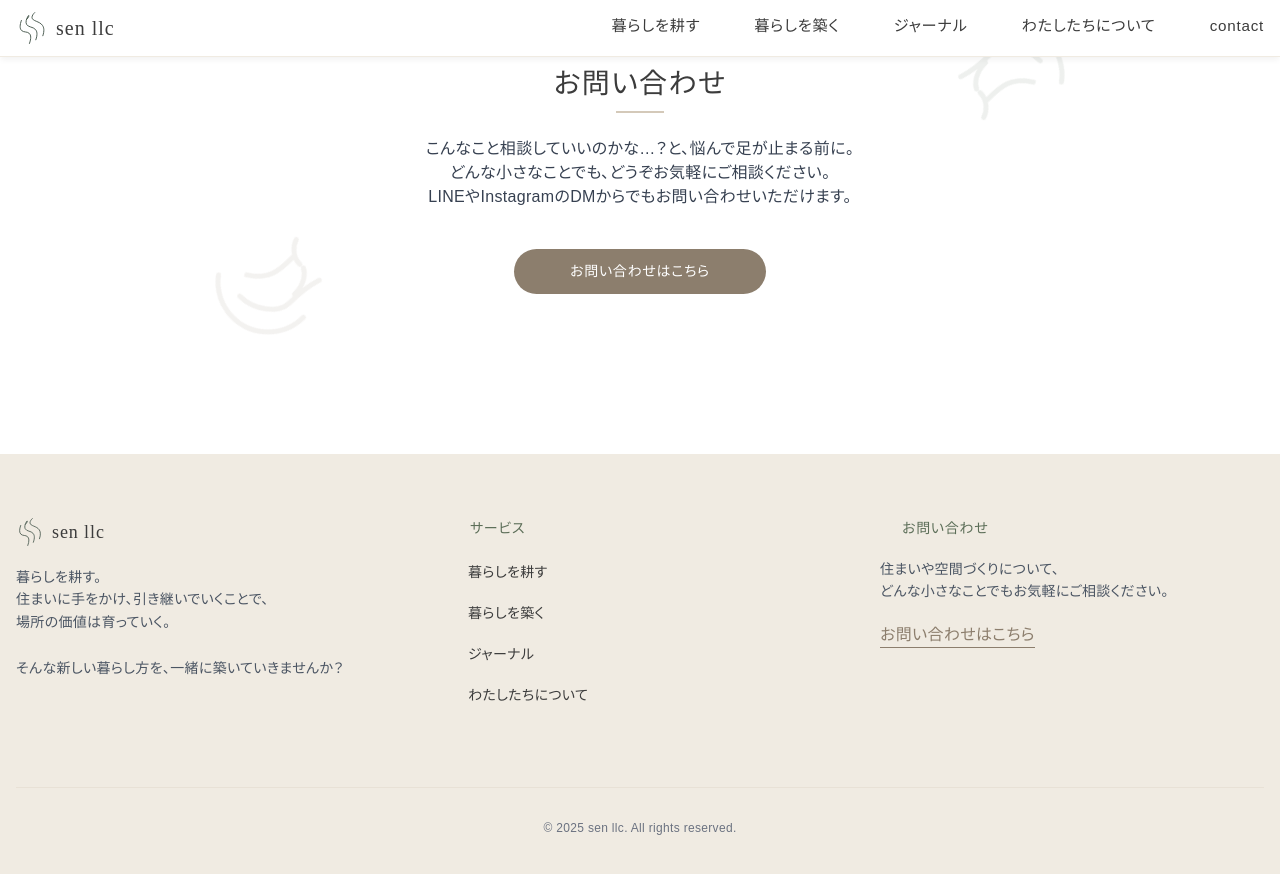
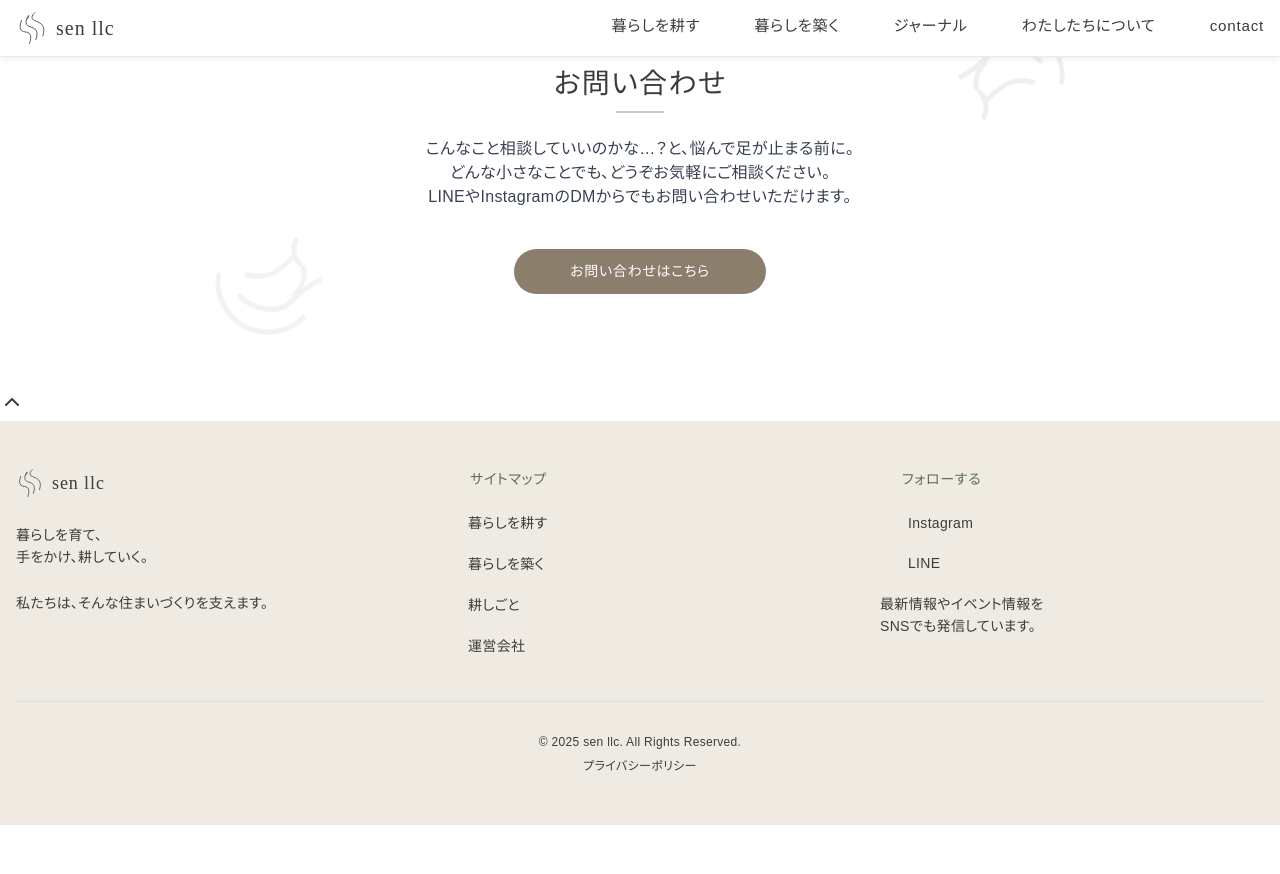
Before and after one commit to sen-llc/sen-llc.github.io, a Jekyll site: the page built from index.html, in a window 1280 px wide and 900 px high, scrolled down 3494 px. Shown: the top 874 px of the window. Built offline with Jekyll 4.4.1, drawn with Linux system fonts in a browser that asks for light colours; nearby versions of some CDN libraries; some web fonts are replaced; after the commit the page ends 4319 px from its top, so only the background shows below that.

Commit message:
Update footer.html

```diff
--- a/_includes/footer.html
+++ b/_includes/footer.html
@@ -1,26 +1,35 @@
-<footer class="bg-sen-natural py-12 md:py-16 mt-12 md:mt-16">
+<!-- ページトップへ戻るボタン -->
+<div class="back-to-top-container">
+  <button id="back-to-top" class="back-to-top" aria-label="ページトップへ戻る">
+    <svg xmlns="http://www.w3.org/2000/svg" width="24" height="24" viewBox="0 0 24 24" fill="none" stroke="currentColor" stroke-width="2" stroke-linecap="round" stroke-linejoin="round">
+      <path d="m18 15-6-6-6 6"/>
+    </svg>
+  </button>
+</div>
+
+<footer class="bg-sen-natural py-10 md:py-12">
   <div class="container mx-auto px-4">
+    <!-- メインフッターコンテンツ -->
     <div class="grid grid-cols-1 md:grid-cols-3 gap-10 md:gap-12">
-      <!-- Company Info -->
-      <div class="space-y-4 md:space-y-5">
-        <div class="flex items-center space-x-2">
-          <img src="/assets/images/logo.svg" alt="sen llc" class="h-6 w-6 md:h-7 md:w-7">
+      <!-- 左カラム：ロゴ＋一言紹介 -->
+      <div class="space-y-4 md:space-y-5 text-center md:text-left">
+        <a href="/" class="inline-flex items-center space-x-2 group">
+          <img src="/assets/images/logo.svg" alt="sen llc" class="h-6 w-6 md:h-7 md:w-7 transition-transform duration-300 group-hover:rotate-12">
           <span class="text-lg font-serif tracking-wider text-sen-dark">sen llc</span>
-        </div>
-        <p class="text-sm leading-relaxed text-gray-600">
-          暮らしを耕す。<br class="hidden xs:block">
-          住まいに手をかけ、引き継いでいくことで、<br class="hidden xs:block">
-          場所の価値は育っていく。<br class="hidden xs:block"><br class="hidden xs:block">
-          そんな新しい暮らし方を、一緒に築いていきませんか？
+        </a>
+        <p class="text-sm leading-relaxed text-sen-dark">
+          暮らしを育て、<br>
+          手をかけ、耕していく。<br><br>
+          私たちは、そんな住まいづくりを支えます。
         </p>
-        <!-- SNSアイコン - タップフィードバック強化 -->
-        <div class="flex space-x-5 pt-2">
-          <a href="#" class="text-sen-brown hover:text-sen-green transition-colors p-1 focus:outline-none focus:ring-2 focus:ring-sen-brown rounded-full touch-feedback icon-btn" aria-label="Instagramでフォローする">
+        <!-- SNSアイコン - モバイルでは表示、PCでは非表示 -->
+        <div class="flex justify-center md:hidden space-x-5 pt-2">
+          <a href="#" class="text-sen-dark hover:text-sen-brown transition-colors p-1 focus:outline-none focus:ring-2 focus:ring-sen-brown rounded-full touch-feedback icon-btn" aria-label="Instagramでフォローする">
             <svg class="w-5 h-5 icon-sen-brown icon-hover-scale" aria-hidden="true">
               <use xlink:href="/assets/icons/icon-set.svg#icon-instagram"></use>
             </svg>
           </a>
-          <a href="#" class="text-sen-brown hover:text-sen-green transition-colors p-1 focus:outline-none focus:ring-2 focus:ring-sen-brown rounded-full touch-feedback icon-btn" aria-label="LINEで友達になる">
+          <a href="#" class="text-sen-dark hover:text-sen-brown transition-colors p-1 focus:outline-none focus:ring-2 focus:ring-sen-brown rounded-full touch-feedback icon-btn" aria-label="LINEで友達になる">
             <svg class="w-6 h-6 icon-sen-brown icon-hover-scale" aria-hidden="true">
               <use xlink:href="/assets/icons/icon-set.svg#icon-line"></use>
             </svg>
@@ -28,15 +37,14 @@
         </div>
       </div>
 
-      <!-- Quick Links -->
-      <div>
-        <h3 class="text-sm font-medium uppercase tracking-wider mb-4 md:mb-5 text-sen-green flex items-center">
+      <!-- 中央カラム：各ページリンク -->
+      <div class="text-center md:text-left">
+        <h3 class="text-sm font-medium uppercase tracking-wider mb-4 md:mb-5 text-sen-green flex justify-center md:justify-start items-center">
           <svg class="w-4 h-4 mr-1.5 icon-sen-green icon-animate-fade-in" aria-hidden="true">
             <use xlink:href="/assets/icons/icon-set.svg#icon-arrow-right"></use>
           </svg>
-          サービス
+          サイトマップ
         </h3>
-        <!-- Quick Links セクションのリンクテキストを変更 -->
         <ul class="space-y-3 text-sm">
           <li>
             <a href="/rental" class="hover:text-sen-brown transition-colors inline-flex items-center border-b border-transparent hover:border-sen-brown pb-1 py-1 focus:outline-none focus:ring-2 focus:ring-sen-brown rounded">
@@ -59,7 +67,7 @@
               <svg class="w-3.5 h-3.5 mr-1.5 text-sen-brown opacity-70 icon-sen-brown icon-animate-fade-in delay-200" aria-hidden="true">
                 <use xlink:href="/assets/icons/icon-set.svg#icon-message"></use>
               </svg>
-              ジャーナル
+              耕しごと
             </a>
           </li>
           <li>
@@ -67,35 +75,46 @@
               <svg class="w-3.5 h-3.5 mr-1.5 text-sen-brown opacity-70 icon-sen-brown icon-animate-fade-in delay-300" aria-hidden="true">
                 <use xlink:href="/assets/icons/icon-set.svg#icon-sprout"></use>
               </svg>
-              わたしたちについて
+              運営会社
             </a>
           </li>
         </ul>
       </div>
 
-      <!-- Contact -->
-      <div>
-        <h3 class="text-sm font-medium uppercase tracking-wider mb-4 md:mb-5 text-sen-green flex items-center">
+      <!-- 右カラム：SNSアイコン -->
+      <div class="text-center md:text-left">
+        <h3 class="text-sm font-medium uppercase tracking-wider mb-4 md:mb-5 text-sen-green flex justify-center md:justify-start items-center">
           <svg class="w-4 h-4 mr-1.5 icon-sen-green icon-animate-fade-in" aria-hidden="true">
-            <use xlink:href="/assets/icons/icon-set.svg#icon-mail"></use>
+            <use xlink:href="/assets/icons/icon-set.svg#icon-message"></use>
           </svg>
-          お問い合わせ
+          フォローする
         </h3>
-        <p class="text-sm leading-relaxed text-gray-600 mb-4">
-          住まいや空間づくりについて、<br class="hidden xs:block">
-          どんな小さなことでもお気軽にご相談ください。
+        <!-- SNSアイコン - PCでのみ表示 -->
+        <div class="hidden md:flex md:flex-col space-y-3">
+          <a href="#" class="hover:text-sen-brown transition-colors inline-flex items-center focus:outline-none focus:ring-2 focus:ring-sen-brown rounded py-1">
+            <svg class="w-5 h-5 mr-2 icon-sen-brown" aria-hidden="true">
+              <use xlink:href="/assets/icons/icon-set.svg#icon-instagram"></use>
+            </svg>
+            <span class="text-sm">Instagram</span>
+          </a>
+          <a href="#" class="hover:text-sen-brown transition-colors inline-flex items-center focus:outline-none focus:ring-2 focus:ring-sen-brown rounded py-1">
+            <svg class="w-5 h-5 mr-2 icon-sen-brown" aria-hidden="true">
+              <use xlink:href="/assets/icons/icon-set.svg#icon-line"></use>
+            </svg>
+            <span class="text-sm">LINE</span>
+          </a>
+        </div>
+        <p class="text-sm leading-relaxed text-sen-dark mt-4 hidden md:block">
+          最新情報やイベント情報を<br>
+          SNSでも発信しています。
         </p>
-        <a href="/contact" class="inline-flex items-center text-sen-brown hover:text-sen-green transition-colors py-1 group focus:outline-none focus:ring-2 focus:ring-sen-brown rounded">
-          <span class="border-b border-sen-brown group-hover:border-sen-green">お問い合わせはこちら</span>
-          <svg class="w-4 h-4 ml-1 icon-sen-brown group-hover:translate-x-1 transition-transform" aria-hidden="true">
-            <use xlink:href="/assets/icons/icon-set.svg#icon-arrow-right"></use>
-          </svg>
-        </a>
       </div>
     </div>
 
-    <div class="border-t border-sen-accent/30 mt-10 md:mt-12 pt-6 md:pt-8 text-center text-xs text-gray-500">
-      <p>&copy; {% assign date_format = site.minima.date_format | default: "%Y" %}{{ 'now' | date: date_format }} sen llc. All rights reserved.</p>
+    <!-- コピーライト＋プライバシーポリシー -->
+    <div class="border-t border-[#e0ded6] mt-8 md:mt-10 pt-6 md:pt-8 text-center">
+      <p class="text-xs text-sen-dark">&copy; {% assign date_format = site.minima.date_format | default: "%Y" %}{{ 'now' | date: date_format }} sen llc. All Rights Reserved.</p>
+      <a href="/privacy-policy" class="text-xs text-sen-dark hover:text-sen-brown transition-colors mt-2 inline-block">プライバシーポリシー</a>
     </div>
   </div>
 </footer>
```
